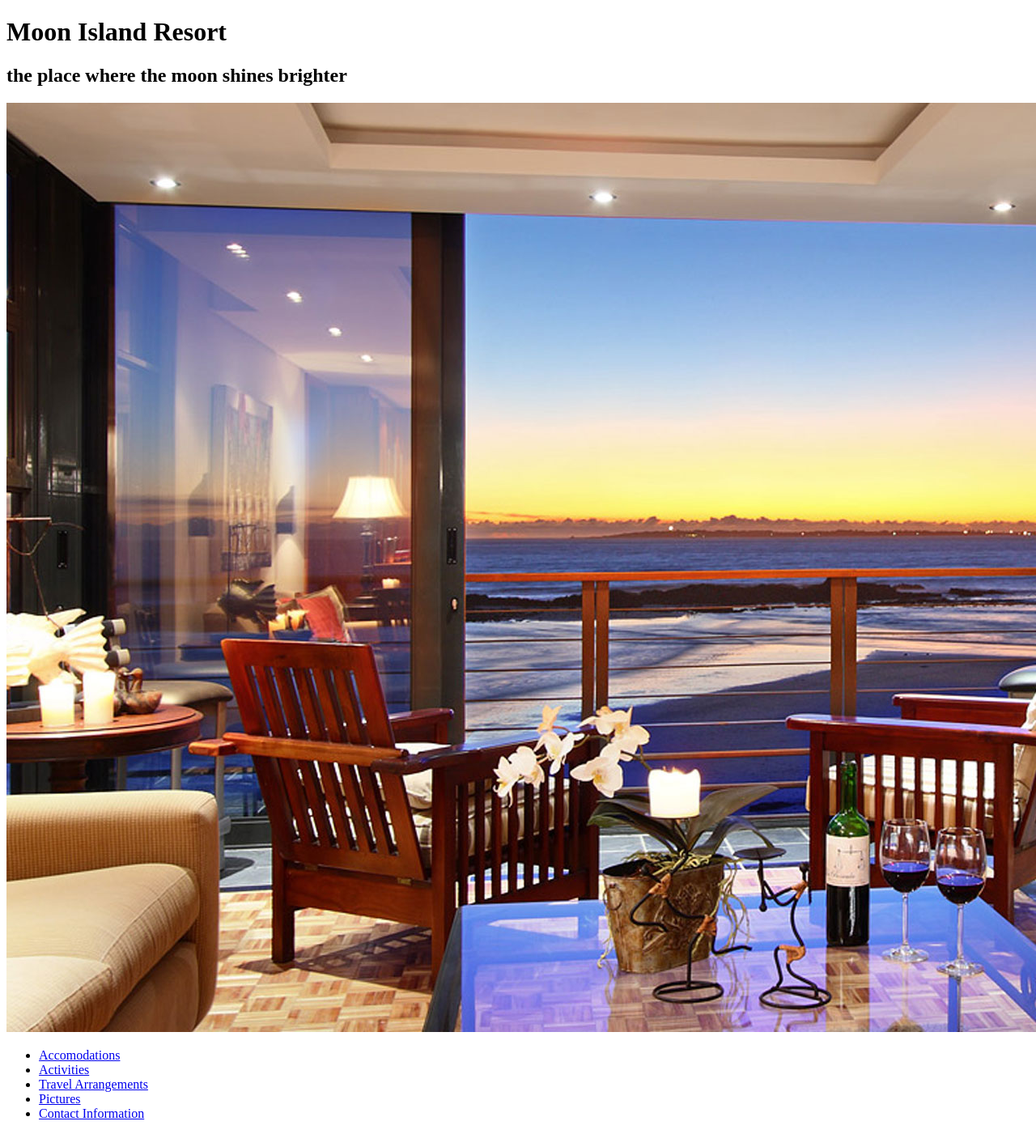
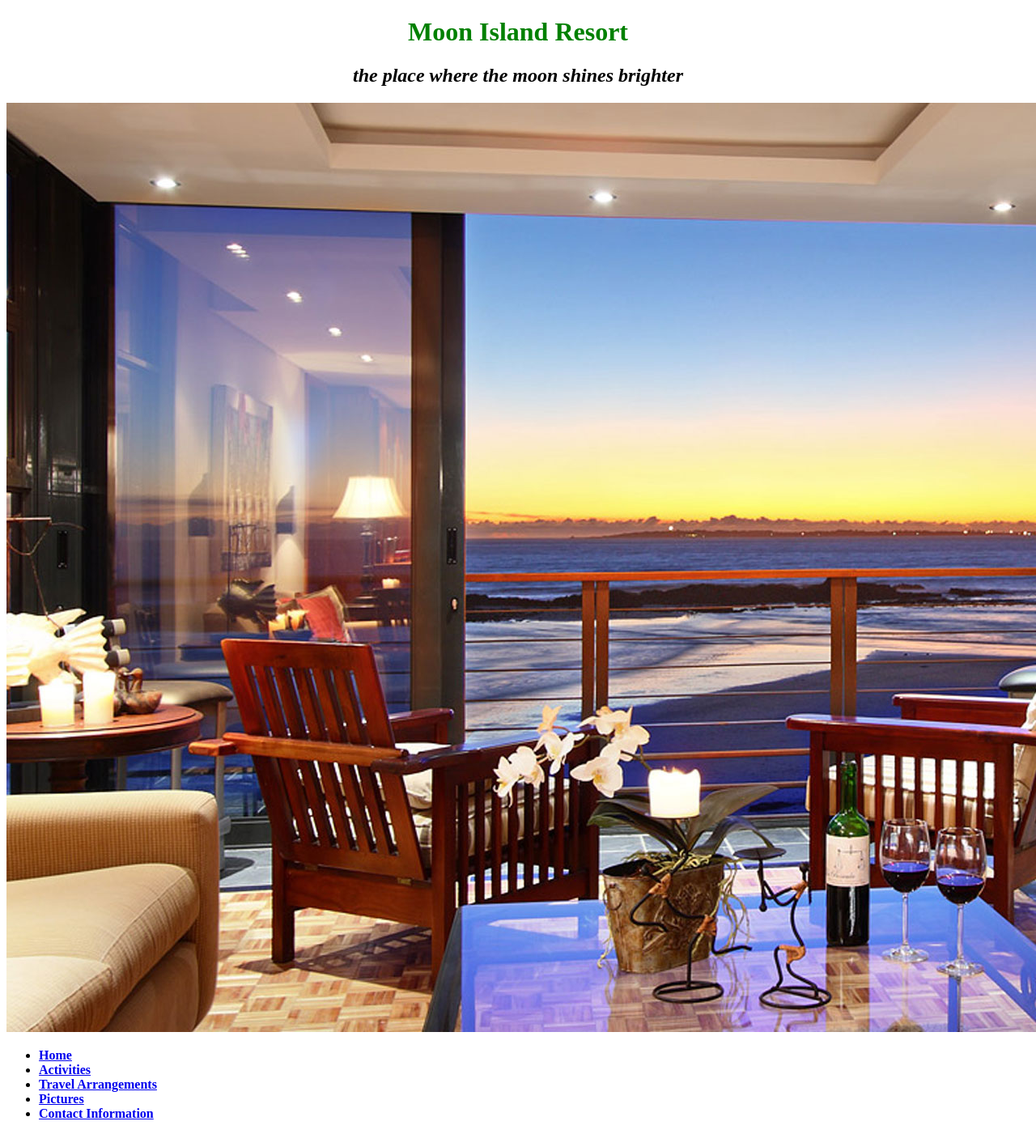
Before and after one commit to RonyNasr/island-resort, a plain HTML site: page pages/accomodations.html in a window 1280 px wide. Shown: the top 1401 px of the page at 81% size. Drawn offline with Linux system fonts and the light colour scheme; files that its build step writes are made by us from their sources.

Commit message:
Added styling

```diff
--- a/css/styles.css
+++ b/css/styles.css
@@ -0,0 +1,13 @@
+h1{
+  color: Green;
+  text-align: center;
+}
+
+h2{
+  font-style: italic;
+  text-align: center;
+}
+
+li{
+  font-weight: bold;
+}
--- a/pages/accomodations.html
+++ b/pages/accomodations.html
@@ -1,7 +1,7 @@
 <!DOCTYPE html>
 <html>
   <head>
-    <link href="css/styles.css" rel="stylesheet" type="text/css">
+    <link href="../css/styles.css" rel="stylesheet" type="text/css">
     <title>Moon Island Resort</title>
   </head>
   <body>
@@ -9,11 +9,11 @@
     <h2>the place where the moon shines brighter</h2>
     <img src="../img/acc1.jpg" alt="Photo of the island">
     <ul>
-      <li><a href="pages/accommodations.html">Accomodations</a></li>
-      <li><a href="pages/Activities.html">Activities</a></li>
-      <li><a href="pages/travel-arrangements.html">Travel Arrangements</a></li>
-      <li><a href="pages/pictures.html">Pictures</a></li>
-      <li><a href="pages/contact.html">Contact Information</a></li>
+      <li><a href="../index.html">Home</a></li>
+      <li><a href="Activities.html">Activities</a></li>
+      <li><a href="travel-arrangements.html">Travel Arrangements</a></li>
+      <li><a href="pictures.html">Pictures</a></li>
+      <li><a href="contact.html">Contact Information</a></li>
     </ul>
   </body>
 </html>
```
Also changed, not shown: index.html (+1 -1 lines), pages/activities.html (+1 -1 lines), img/white-island.jpg (added).
